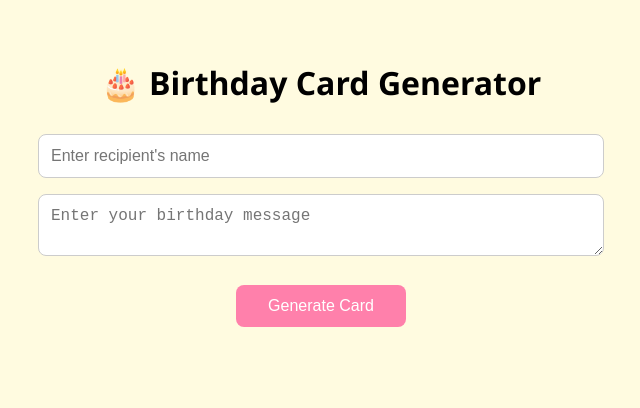
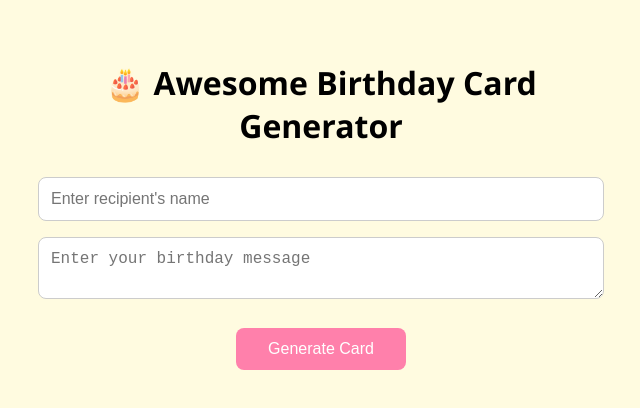
Before and after one commit to gauravBDAT/portfolio, a plain HTML site: page index.html in a window 1280 px wide. Shown: the whole page, without its empty margins (319-959 px from the left). Drawn offline with Linux system fonts and the light colour scheme.

Commit message:
Updated title on birthday card page

```diff
--- a/index.html
+++ b/index.html
@@ -8,7 +8,7 @@
 </head>
 <body>
   <div class="container">
-    <h1>🎂 Birthday Card Generator</h1>
+    <h1>🎂 Awesome Birthday Card Generator</h1>
 
     <input type="text" id="nameInput" placeholder="Enter recipient's name" />
     <textarea id="messageInput" placeholder="Enter your birthday message"></textarea>
```
